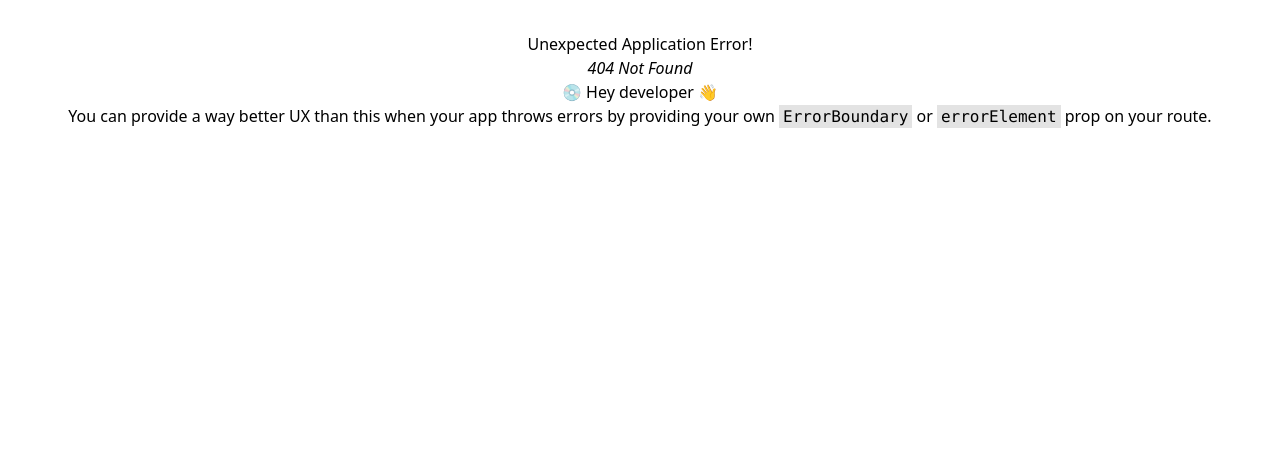
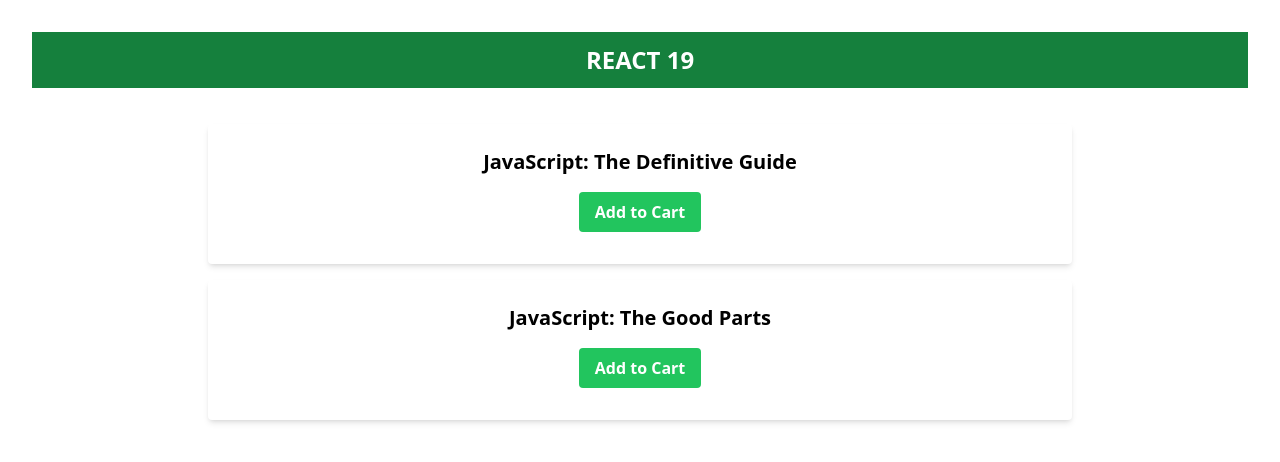
Before and after one commit to manir22sust/react-19-beta, a React (Vite) app: page /action-example-2 in a window 1280 px wide. Before the commit this address had no page. Shown: the top 462 px of the page. Built offline with nearby package versions, Linux system fonts and the light colour scheme.

Commit message:
add action example 2 - shopping cart form

```diff
--- a/src/App.jsx
+++ b/src/App.jsx
@@ -9,6 +9,7 @@ import { UseExample2 } from "./components/useExample2/Posts";
 import { UseExample3 } from "./components/useExample3/Message";
 import { UseExampleContext } from "./components/useExampleContext/Theme";
 import { ActionExample1 } from "./components/actionExample1/Posts";
+import { ActionExample2 } from "./components/actionExample2/ShoppingCart";
 // import { Posts } from "./components/useExample2/PostsUseEffect";
 
 function App() {
@@ -25,6 +26,7 @@ function App() {
         { path: "use-example-3", element: <UseExample3 /> },
         { path: "use-example-context", element: <UseExampleContext /> },
         { path: "action-example-1", element: <ActionExample1 /> },
+        { path: "action-example-2", element: <ActionExample2 /> },
       ],
     },
   ]);
--- /dev/null
+++ b/src/components/actionExample2/ShoppingCart.jsx
@@ -0,0 +1,77 @@
+import { useState } from "react";
+
+// AddToCartForm component
+const AddToCartForm = ({ id, title, addToCart }) => {
+  const formAction = async (formData) => {
+    try {
+      await addToCart(formData, title);
+    } catch (error) {
+      console.log(error);
+    }
+  };
+  return (
+    <form
+      action={formAction}
+      className="mb-4 rounded bg-white px-8 pb-8 pt-6 shadow-md"
+    >
+      <h2 className="mb-4 text-xl font-bold">{title} </h2>
+      <input type="hidden" name="itemID" value={id} className="hidden" />
+      <button
+        type="submit"
+        className="focus:shadow-outline rounded bg-green-500 px-4 py-2 font-bold text-white hover:bg-green-700 focus:outline-none"
+      >
+        Add to Cart
+      </button>
+    </form>
+  );
+};
+
+// CartDisplay component
+const CartDisplay = ({ cart }) => {
+  if (cart.length === 0) {
+    return null;
+  }
+  return (
+    <>
+      <h2 className="my-4 text-xl font-bold">Your Cart:</h2>
+      <ul>
+        {cart.map((item, index) => (
+          <li key={index}>{item.title}</li>
+        ))}
+      </ul>
+      <hr className="my-4" />
+    </>
+  );
+};
+
+// ShoppingCart component
+const ShoppingCart = () => {
+  const [cart, setCart] = useState([]);
+
+  const addToCart = async (formData, title) => {
+    const id = String(formData.get("itemID"));
+    // simulate an AJAX call
+    await new Promise((resolve) => setTimeout(resolve, 1000));
+    setCart((cart) => [...cart, { id, title }]);
+
+    return { id };
+  };
+
+  return (
+    <>
+      <CartDisplay cart={cart} />
+      <AddToCartForm
+        id="1"
+        title="JavaScript: The Definitive Guide"
+        addToCart={addToCart}
+      />
+      <AddToCartForm
+        id="2"
+        title="JavaScript: The Good Parts"
+        addToCart={addToCart}
+      />
+    </>
+  );
+};
+
+export { ShoppingCart as ActionExample2 };
```
